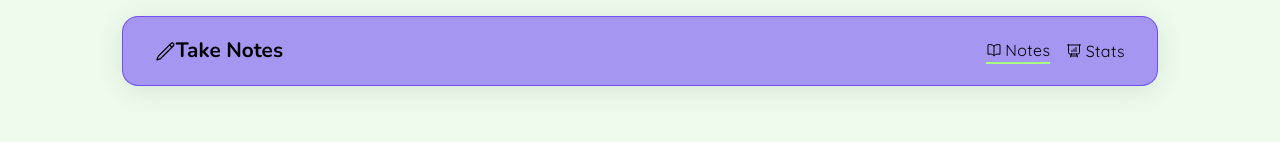
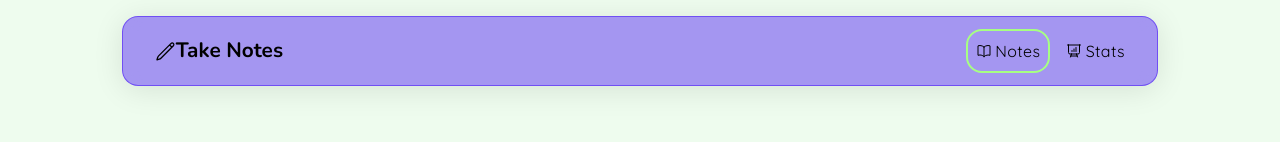
Before and after one commit to fdasabino/take_notes_vue_app, a Vue app: page / in a window 1280 px wide. Shown: the top 142 px of the page. Built offline with nearby package versions, Linux system fonts and the light colour scheme.

Commit message:
Update NavbarComponent.scss with new styles for active class

```diff
--- a/src/components/Layout/Navbar/NavbarComponent.scss
+++ b/src/components/Layout/Navbar/NavbarComponent.scss
@@ -30,7 +30,9 @@
         border: 1px solid rgba($color: $base-violet, $alpha: 0.7);
 
         .active {
-            border-bottom: 2px solid $base-light-green;
+            border: 2px solid $base-light-green;
+            border-radius: 16px;
+            padding: 0.5rem;
         }
 
         @media screen and (max-width: 768px) {
```
